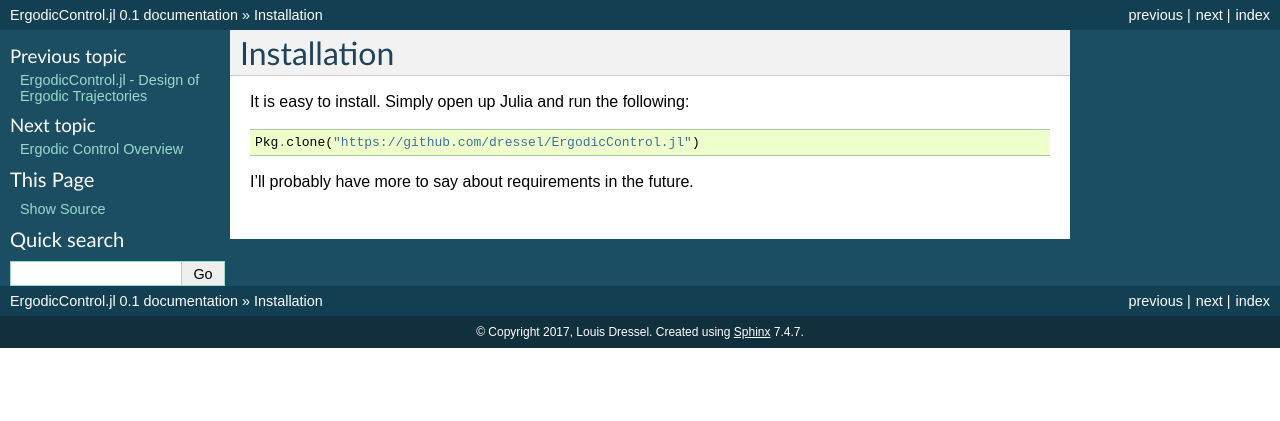
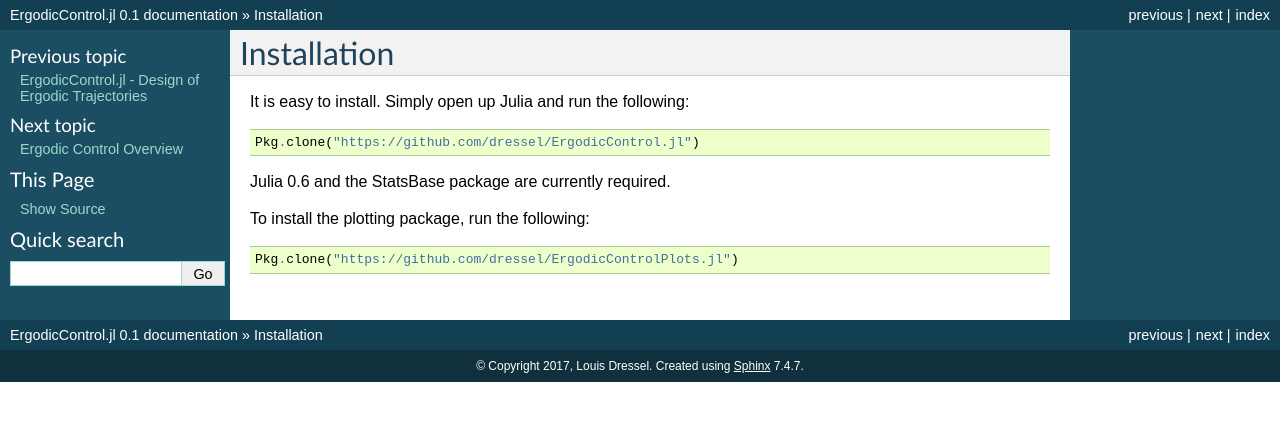
Before and after one commit to dressel/ErgodicControl.jl, a Sphinx documentation site: the page built from docs/installation.rst, in a window 1280 px wide. Shown: the top 421 px of the page. Built offline with Sphinx 7.4.7, drawn with Linux system fonts in a browser that asks for light colours.

Commit message:
improved documentation

```diff
--- a/docs/examples.rst
+++ b/docs/examples.rst
@@ -29,7 +29,7 @@ Single Integrator
 
 Double Integrator
 ===================
-This example needs to be redone
+This example needs to be redone.
 ::
 
     using ErgodicControl
@@ -215,6 +214,9 @@ This works
     # Generate the trajectories
     ddc = 1e-4
     xd, ud = pto_trajectory(em, vtm, dd_crit=ddc)
+
+    # plotting
+    using ErgodicControlPlots
     plot(em, xd, vtm)
 
 
--- a/docs/index.rst
+++ b/docs/index.rst
@@ -7,10 +7,10 @@ ErgodicControl.jl - Design of Ergodic Trajectories
 =====================================================
 
 ErgodicControl.jl is a Julia package for performing ergodic control---that is, designing trajectories that are ergodic with respect to some spatial distribution.
+Currently, two trajectory generation methods are implemented: projection-based optimization and spectral multi-scale coverage.
+The plan is to implement others, including sequential action control, HEDAC, and sampling based methods.
 
-This code only generates discrete ergodic trajectories.
-
-As of March 02, 2017, this code is still under development. I just added an extension for SE(2) but still want to add variational integration.
+As of April 2018, this code is under active development and the interface may change.
 
 .. toctree::
    :maxdepth: 2
--- a/docs/installation.rst
+++ b/docs/installation.rst
@@ -6,4 +6,9 @@ It is easy to install. Simply open up Julia and run the following:
 
     Pkg.clone("https://github.com/dressel/ErgodicControl.jl")
 
-I'll probably have more to say about requirements in the future.
+Julia 0.6 and the StatsBase package are currently required.
+
+To install the plotting package, run the following:
+::
+
+    Pkg.clone("https://github.com/dressel/ErgodicControlPlots.jl")
```
Also changed, not shown: other parts of docs/examples.rst (+0 -1 lines).
